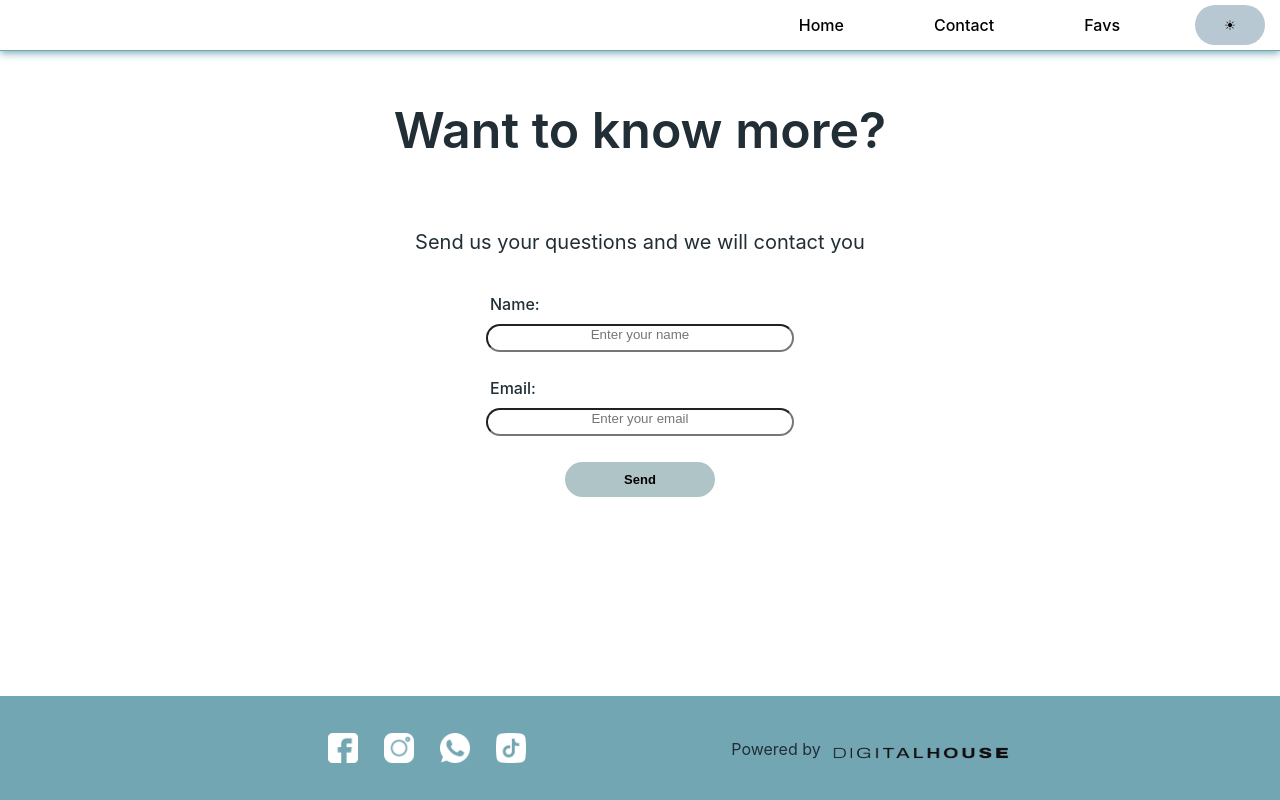
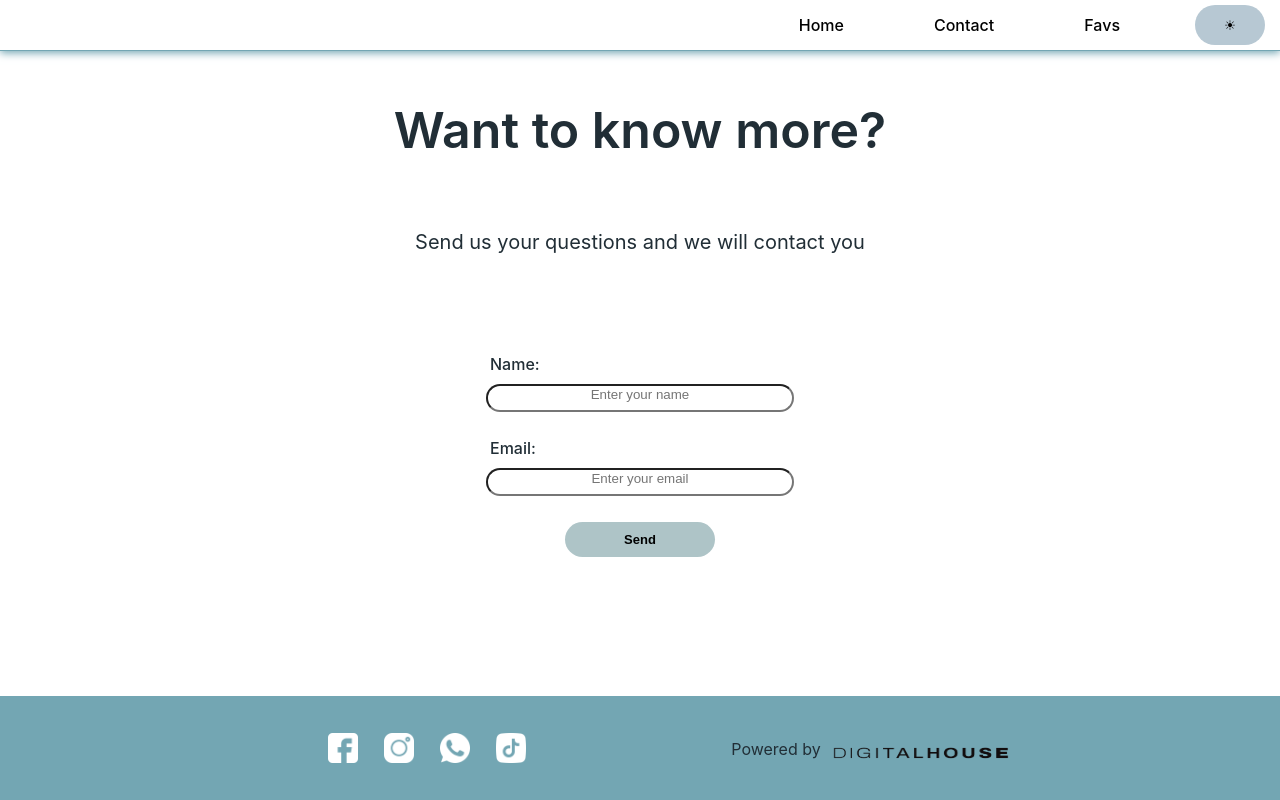
Before and after one commit to ghernandezg77/Examen-Final-FrontEnd3, a React (Vite) app: page /contact in a window 1280 px wide. Built offline with nearby package versions, Linux system fonts and the light colour scheme; no server answers.

Commit message:
Se ajusta tamanio de imagen de doctor y se separa texto del form

```diff
--- a/src/Components/Form.jsx
+++ b/src/Components/Form.jsx
@@ -32,7 +32,7 @@ const Form = () => {
 
 
 return (
-  <div>
+  <div className={styles.div}>
     <form onSubmit={handleSubmit}>
       <label>Name:</label>
       <input type="text" placeholder="Enter your name" onChange={handleOnChangeName} value={inputName}/>
--- a/src/Styles/app.module.css
+++ b/src/Styles/app.module.css
@@ -95,7 +95,4 @@
     justify-content: center;
     gap: 1rem;
     margin-right: 200px;
-
-
-    /* filter: brightness(0.1); */
   }
--- a/src/Styles/card.module.css
+++ b/src/Styles/card.module.css
@@ -14,6 +14,10 @@
 }
 img{
   padding-top: 10px;
+  width: 100%;
+  height: auto;
+  max-width: 100%;
+  max-height: 100%;
 }
 
 .name{
--- a/src/Styles/form.module.css
+++ b/src/Styles/form.module.css
@@ -5,8 +5,9 @@ form {
   gap: 10px;
   width: 300px;
   margin: 0 auto;
-  padding-top: 20px;
+  padding-top: 5rem;
 }
+
 label {
   font-weight: 500;
   width: 100%;
@@ -20,7 +21,6 @@ input {
   text-align: center;
 }
 
-
 .msg{
   padding-top: 70px;
   text-align: center;
```
